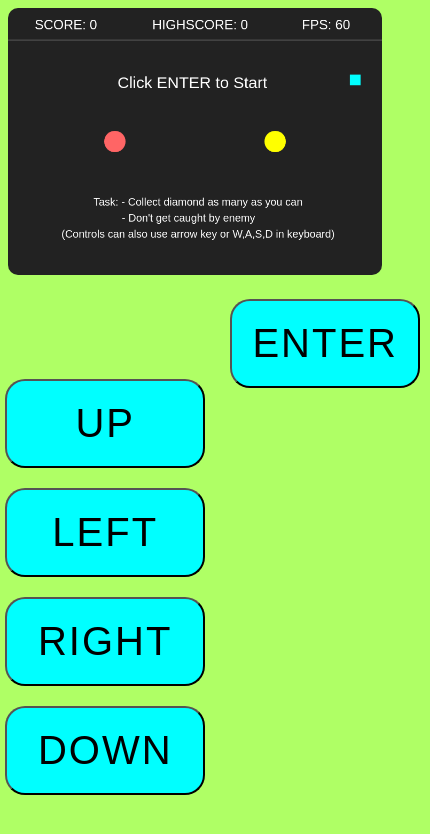
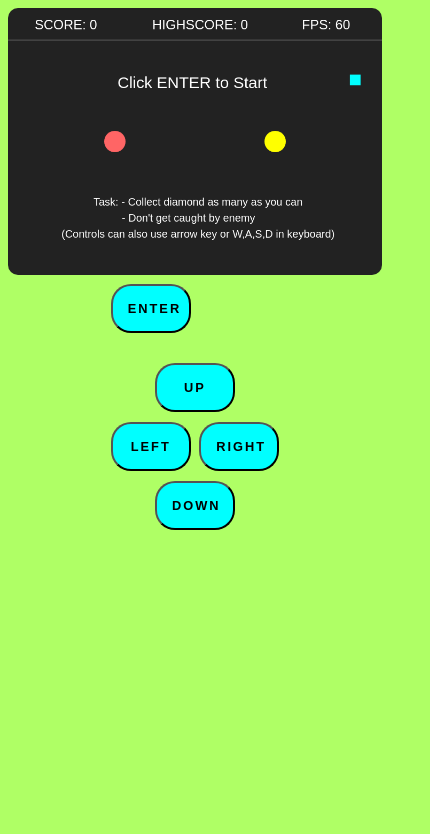
Before and after one commit to codenamezaxx/Diamond-Collector, a plain HTML site: page index.html in a window 390 px wide. Shown: the whole page, 430 px wide, since content can reach past the window. Drawn offline with Linux system fonts and the light colour scheme.

Commit message:
Make web responsive to mobile devices

```diff
--- a/index.html
+++ b/index.html
@@ -8,13 +8,13 @@
     <body>
         <canvas id="canvas" width="700" height="500">Your browser not supported for canvas element!</canvas>
         <span>
+            <button id="enter">ENTER</button>
             <div align="center">
                 <button id="up">UP</button><br>
                 <button id="left">LEFT</button>
                 <button id="right">RIGHT</button><br>
                 <button id="down">DOWN</button>
             </div>
-            <button id="enter">ENTER</button>
         </span>
         <script src="script.js"></script>
     </body>
--- a/style.css
+++ b/style.css
@@ -26,23 +26,26 @@
     #canvas {
         width: 100%;
     }
-    span{
-        margin: 10px 0px 0px 30px;
-    }
     div {
-        margin: 250px 0px 0px 0px;
+        margin-top: 250px;
+        margin-left: 50px;
         size: 100%;
     }
     button{
-        margin: 10px 10px 10px 10px;
-        font-size: 250%;
-        font-weight: 500;
-        height: 350%;
-        width: 200px;
+        margin: 5px 2px 5px 2px;
+        font-size: 80%;
+        font-weight: 600;
+        width: 80px;
     }
 }
 body{
     font-family: "sans-serif",arial;
+    user-select: none;
+    -webkit-touch-callout: none;
+    -webkit-tap-highlight-color: rgba(0,0,0,0);
+    -moz-user-select: none;
+    -khtml-user-select: none;
+    -webkit-user-select: none;
     align-items: center;
     justify-items: center;
     background: rgb(175, 255, 101);
@@ -56,19 +59,18 @@ h4 {
     text-align: left;
 }
 span {
-    user-select: none;
     align-items: flex-start;
     justify-content:center;
-    display: flex;
+    display: block;
 }
 div {
     user-select: none;
-    margin: 80px 0px 0px 0px;
+    margin: 20px 0px 0px 0px;
 }
 button {
     cursor: pointer;
     letter-spacing: 2px;
-    padding: 20px;
+    padding: 15px;
     border-radius: 20px;
 
     background-color: cyan;
```
